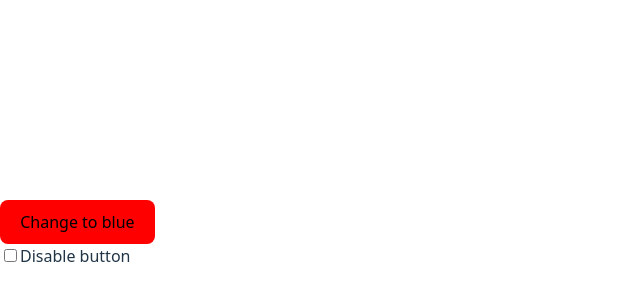
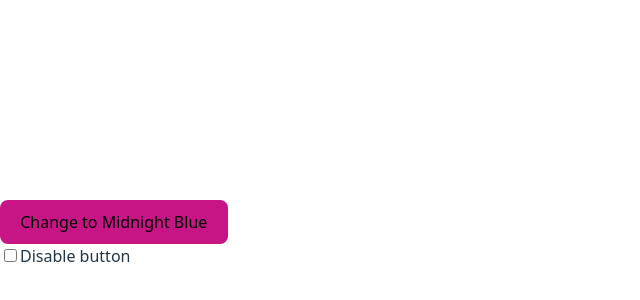
Before and after one commit to coolpraz/ReactTesting, a React (Vite) app: page / in a window 1280 px wide. Shown: the part 166-466 px from the top of the page, without its empty margins (0-640 px from the left). Built offline with nearby package versions, Linux system fonts and the light colour scheme.

Commit message:
kebab case to title case unit test

```diff
--- a/src/App.css
+++ b/src/App.css
@@ -9,3 +9,11 @@
 .gray {
   background-color: gray;
 }
+
+.medium-voilet-red {
+  background-color: mediumvioletred;
+}
+
+.midnight-blue {
+  background-color: midnightblue;
+}
--- a/src/App.tsx
+++ b/src/App.tsx
@@ -1,20 +1,22 @@
 import { useState } from "react";
 import "./App.css";
+import kebabCaseToTitleCase from "./helper";
 
 function App() {
     const [disabled, setDisabled] = useState(false);
-    const [buttonColor, setButtonColor] = useState("red");
-    const nextColor = buttonColor === "red" ? "blue" : "red";
+    const [buttonColor, setButtonColor] = useState("medium-voilet-red");
+    const nextColorClass = buttonColor === "medium-voilet-red" ? "midnight-blue" : "medium-voilet-red";
+    const nextColorTitleCase = kebabCaseToTitleCase(nextColorClass);
     const className = disabled ? "gray" : buttonColor;
 
     return (
         <div>
             <button
                 className={className}
-                onClick={() => setButtonColor(nextColor)}
+                onClick={() => setButtonColor(nextColorClass)}
                 disabled={disabled}
             >
-                Change to {nextColor}
+                Change to {nextColorTitleCase}
             </button>
             <br />
             <input
--- /dev/null
+++ b/src/helper.ts
@@ -0,0 +1,8 @@
+const kebabCaseToTitleCase = (colorName: string) => {
+    const colorWithSpaces = colorName.replace(/-/g, " ");
+    const colorWithCaps = colorWithSpaces.replace(/\b\w/g, (char) => char.toUpperCase());
+    return colorWithCaps;
+
+}
+
+export default kebabCaseToTitleCase
```
Also changed, not shown: 1 other file (tests, documents, lock files or other folders).
